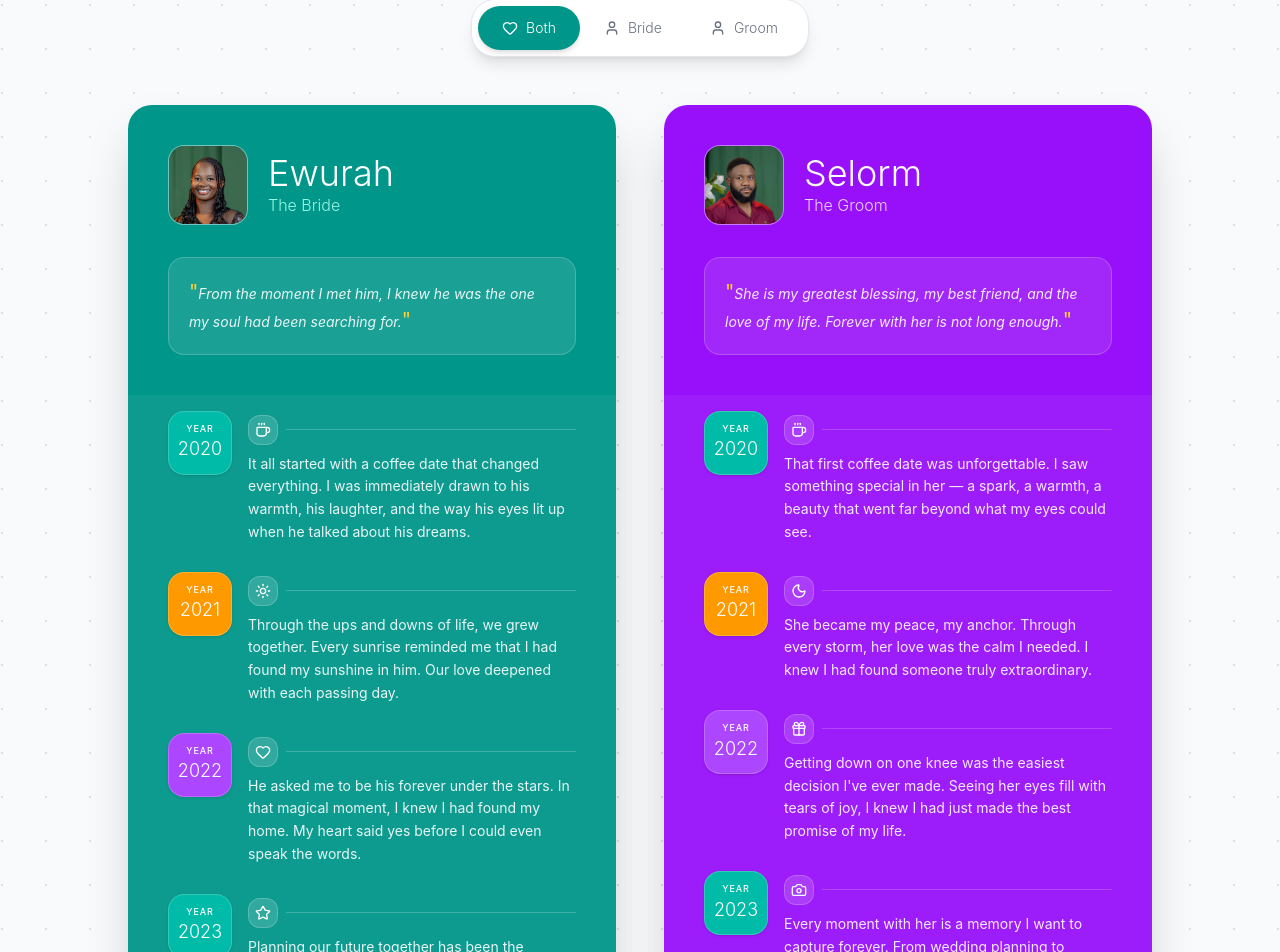
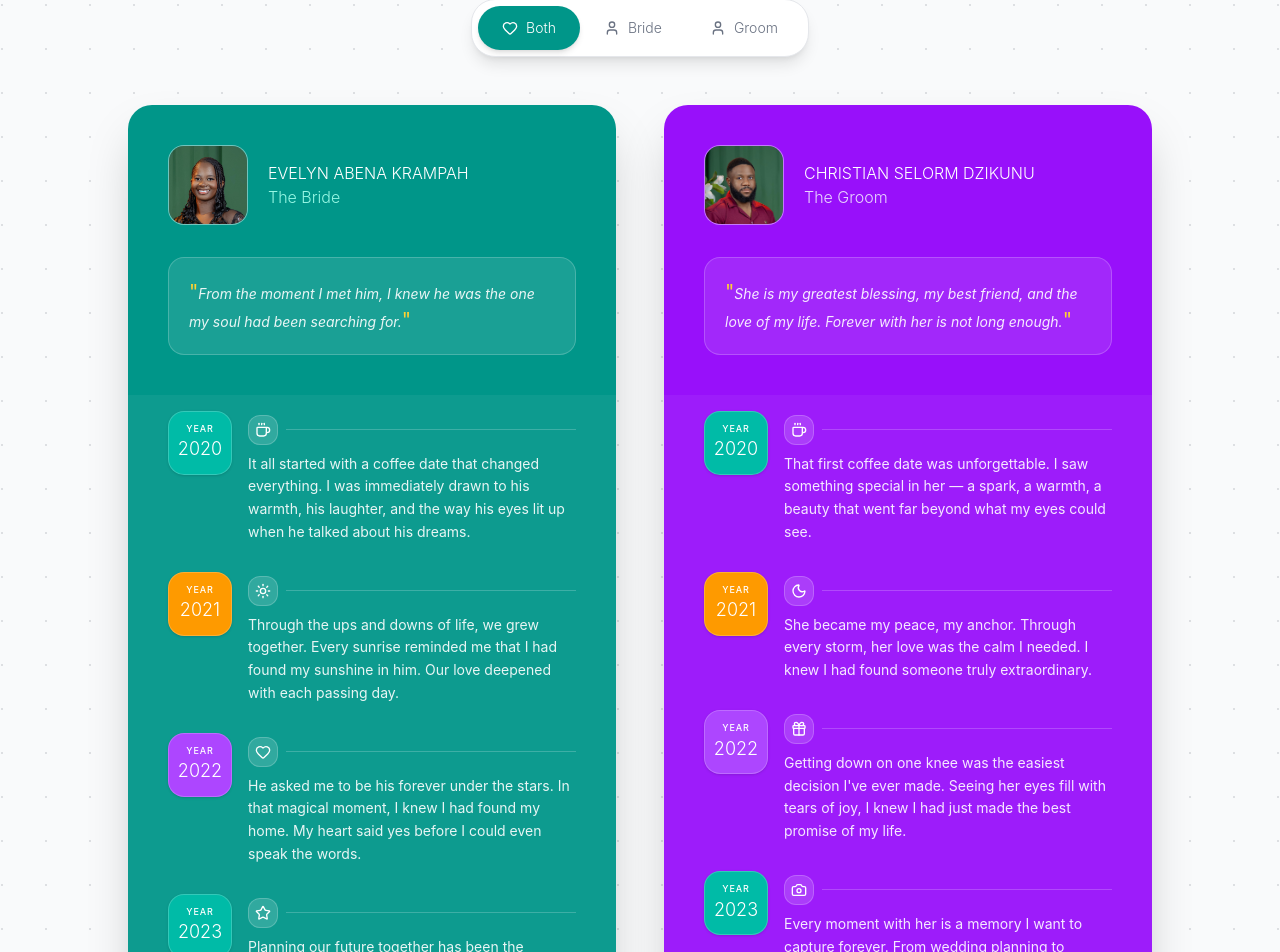
Before and after one commit to duncan-david23/eve-wed, a React (Vite) app: page / in a window 1280 px wide. Shown: the part 3440-4392 px from the top of the page. Built offline with nearby package versions, Linux system fonts and the light colour scheme.

Commit message:
couple name updates

```diff
--- a/src/components/CountdownSection.jsx
+++ b/src/components/CountdownSection.jsx
@@ -126,6 +126,9 @@ const CountdownSection = () => {
           <p className="text-3xl sm:text-4xl md:text-5xl font-light text-teal-900 tracking-tight">
             Our forever begins
           </p>
+          {/* <p className="  text-mauve-500 font-bold tracking-tight mt-3.5 italic">
+            CHRISTIAN SELORM DZIKUNU <span className="text-teal-600"> <br /> &amp; </span> <br className="hidden sm:block" /> <span className="text-teal-600 font-bold italic">EVELYN ABENA KRAMPAH</span>
+          </p> */}
         </motion.div>
 
         {/* Main Card */}
--- a/src/components/LoveStorySection.jsx
+++ b/src/components/LoveStorySection.jsx
@@ -75,7 +75,7 @@ function FadeUp({ children, delay = 0, className = '' }) {
 // ─── Data ─────────────────────────────────────────────────────────────────────
 
 const brideStory = {
-  name: "Ewurah",
+  name: "EVELYN ABENA KRAMPAH",
   title: "The Bride",
   image: bride_image,
   story: [
@@ -88,7 +88,7 @@ const brideStory = {
 };
 
 const groomStory = {
-  name: "Selorm",
+  name: "CHRISTIAN SELORM DZIKUNU",
   title: "The Groom",
   image: groom_image,
   story: [
@@ -188,7 +188,7 @@ function StoryCard({ storyData, isBride, delay = 0 }) {
             />
           </div>
           <div className="text-center sm:text-left">
-            <h3 className="text-3xl sm:text-4xl font-light text-white">{storyData.name}</h3>
+            <h3 className=" font-light text-white">{storyData.name}</h3>
             <p className={`${subColor} text-base font-light`}>{storyData.title}</p>
           </div>
         </div>
```
